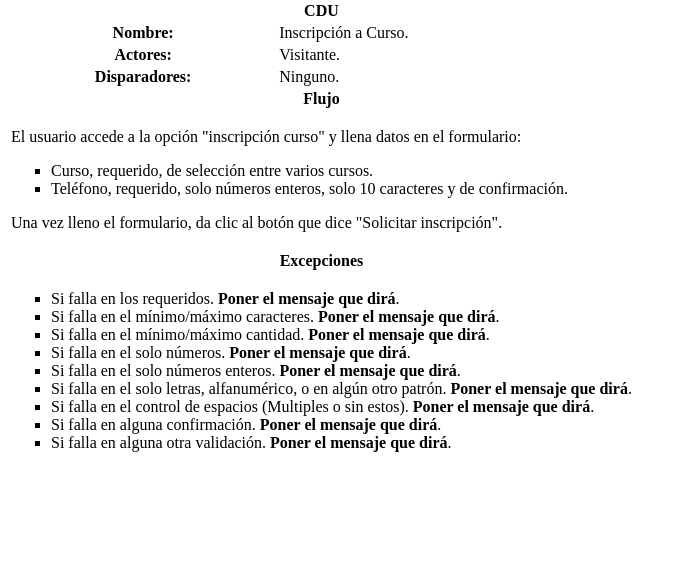
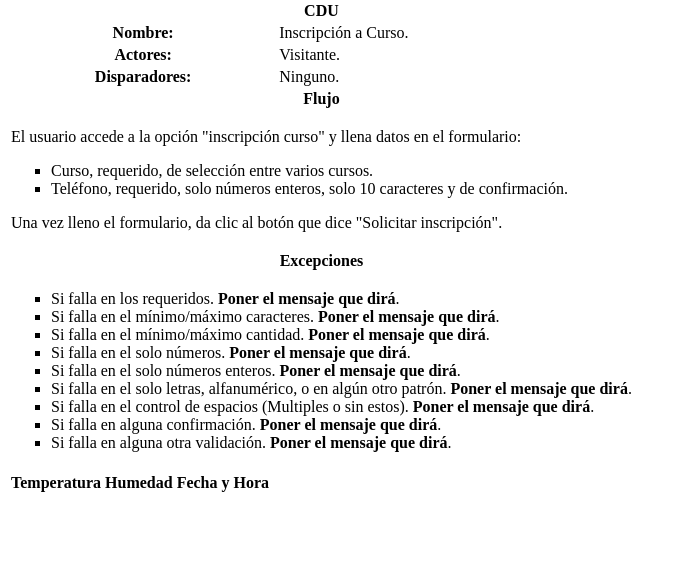
Before and after one commit to DarkBell1221/flaskPractica2J, a Flask app: page / in a window 1280 px wide. Shown: the part 191-767 px from the top of the page, without its empty margins (0-683 px from the left). Run offline with Flask 3, Linux system fonts and the light colour scheme; lists and menus that the app fills with data are empty; some libraries are stand-ins or nearby versions.

Commit message:
Update app.html

```diff
--- a/templates/app.html
+++ b/templates/app.html
@@ -18,6 +18,8 @@
       alert(JSON.stringify(data));
     });
   </script>
+     <script src="https://cdn.jsdelivr.net/npm/bootstrap@5.3.3/dist/js/bootstrap.bundle.min.js" integrity="sha384-YvpcrYf0tY3lHB60NNkmXc5s9fDVZLESaAA55NDzOxhy9GkcIdslK1eN7N6jIeHz" crossorigin="anonymous"></script>
+
     <title>Inscripción a Curso</title>
 </head>
 <body>
@@ -31,6 +33,7 @@
     </ul>
     <p><b>Nombre del Alumno: </b></p>
     <!-- table index 1 -->
+     <div class="container">
     <table class="table table-sm">
         <thead>
             <tr>
@@ -85,5 +88,50 @@
             </tr>
         </tbody>
     </table>
+
+<div class="container">
+        <table class="table table-sm">
+            <thead>
+                <tr>
+                    <th>Temperatura</th>
+                    <th>Humedad</th>
+                    <th>Fecha y Hora</th>
+                </tr>
+            </thead>
+            <tbody id="tbodyLog"></tbody>
+        </table>
+    </div>
+
+    <script src="https://cdn.jsdelivr.net/npm/bootstrap@5.3.3/dist/js/bootstrap.bundle.min.js" integrity="sha384-YvpcrYf0tY3lHB60NNkmXc5s9fDVZLESaAA55NDzOxhy9GkcIdslK1eN7N6jIeHz" crossorigin="anonymous"></script>
+
+    <script>
+        function buscar() {
+            $.get("/buscar", function (respuesta) {
+                $("#tbodyLog").html("")
+
+                for (var x in respuesta) {
+                    var registro = respuesta[x]
+
+                    $("#tbodyLog").append(`<tr>
+                        <td>${registro[1]}</td>
+                        <td>${registro[2]}</td>
+                        <td>${registro[3]}</td>
+                    </tr>`)
+                }
+            })
+        }
+
+        buscar()
+
+        var pusher = new Pusher("13682d504c6905e7242b", {
+            cluster: "us2"
+        })
+
+        var channel = pusher.subscribe("registrosTiempoReal")
+        channel.bind("registroTiempoReal", function (mensaje) {
+            buscar()
+        })
+    </script>
+
 </body>
 </html>
```
